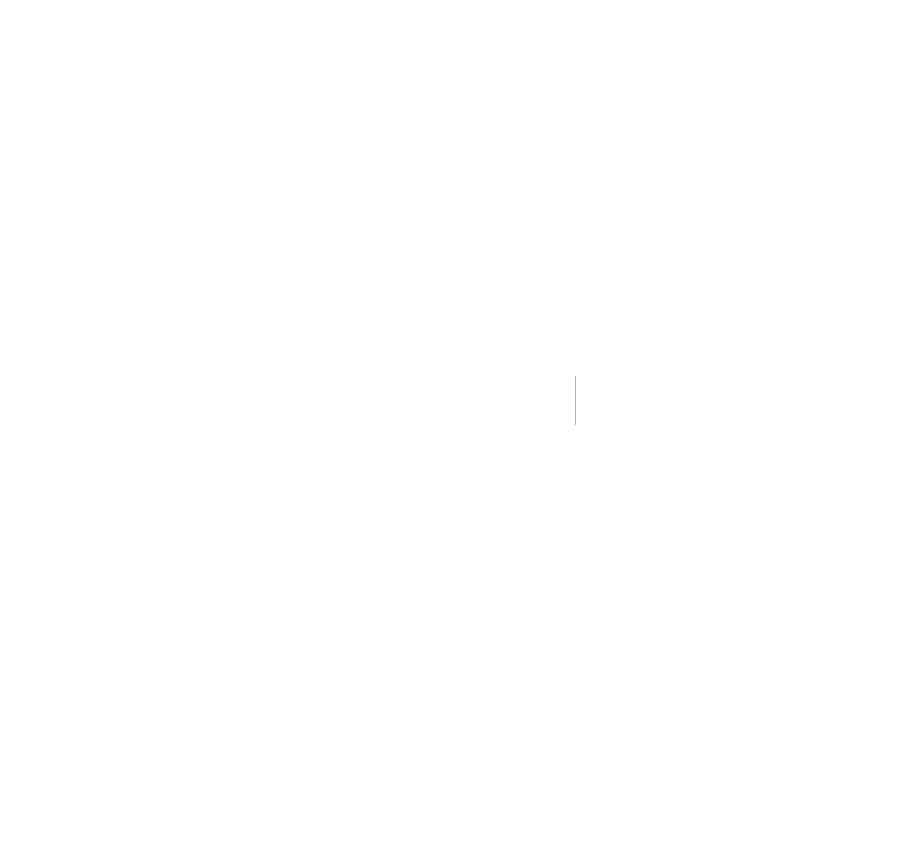
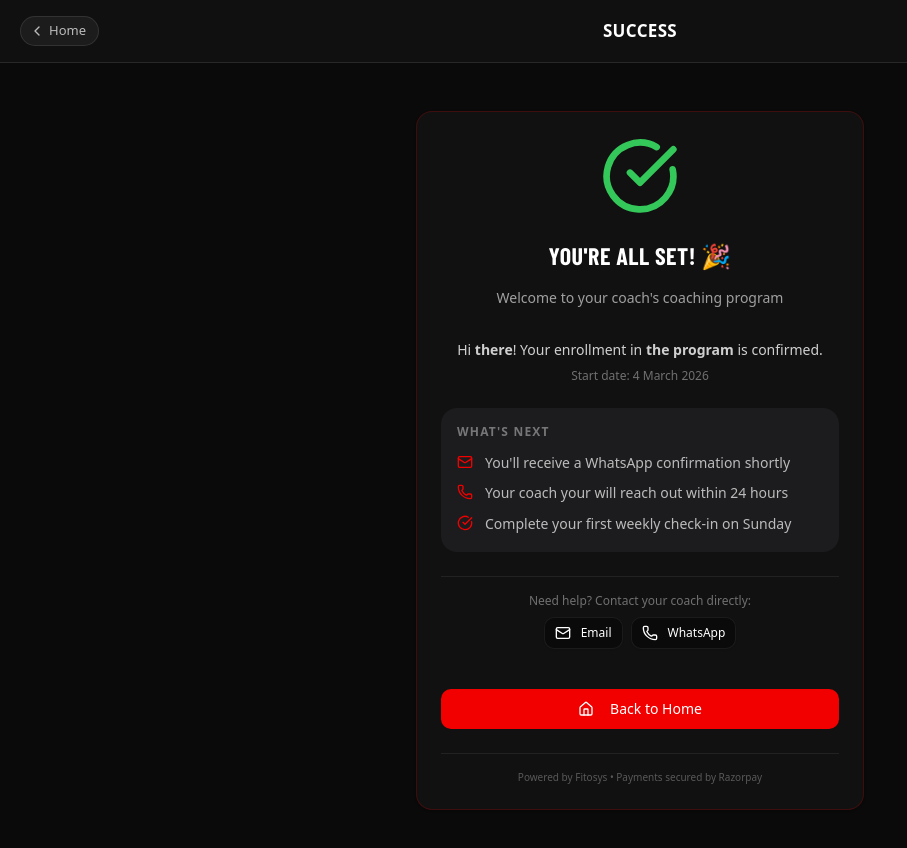
Before and after one commit to ashok-1986/fitosys, a Next.js app: page /success in a window 1280 px wide. Before the commit this address had no page. Shown: the top 848 px of the page, without its empty margins (0-907 px from the left). Before the commit the page ends 800 px from the top, so only its background shows below. Built offline with nearby package versions, Linux system fonts and the light colour scheme.

Commit message:
"Add-success-page-payment-confirmation

```diff
--- /dev/null
+++ b/app/success/page.tsx
@@ -0,0 +1,132 @@
+"use client";
+
+import { use, useEffect, useState } from "react";
+import { CheckCircle, Mail, Phone, Home } from "lucide-react";
+import { Card, CardContent, CardHeader } from "@/components/ui/card";
+import { Button } from "@/components/ui/button";
+import { NavBar } from "@/components/ui/navigation";
+
+export default function SuccessPage({ params }: { params: Promise<{ clientId?: string }> }) {
+  const resolvedParams = use(params);
+  const [clientName, setClientName] = useState("there");
+  const [coachName, setCoachName] = useState("your coach");
+  const [programName, setProgramName] = useState("the program");
+  const [startDate, setStartDate] = useState("");
+
+  useEffect(() => {
+    // In production, fetch enrollment details from API
+    // For now, use URL params or defaults
+    const urlParams = new URLSearchParams(typeof window !== "undefined" ? window.location.search : "");
+    const name = urlParams.get("name");
+    const coach = urlParams.get("coach");
+    const program = urlParams.get("program");
+    const start = urlParams.get("start");
+
+    if (name) setClientName(name);
+    if (coach) setCoachName(coach);
+    if (program) setProgramName(program);
+    if (start) setStartDate(start);
+    else setStartDate(new Date().toLocaleDateString("en-IN", { day: "numeric", month: "long", year: "numeric" }));
+  }, []);
+
+  return (
+    <div className="min-h-screen bg-[#0A0A0A] text-white font-sans overflow-y-auto pb-24">
+      <NavBar
+        title="Success"
+        back="Home"
+        backHref="/"
+      />
+
+      <div className="flex items-center justify-center px-4 py-12">
+        <Card className="max-w-md w-full border-brand/20">
+          <CardHeader className="text-center pb-2">
+            <div className="mx-auto mb-4">
+              <CheckCircle className="h-20 w-20 text-[#34C759] mx-auto" />
+            </div>
+            <h1 className="text-2xl font-bold font-barlow uppercase">
+              You&apos;re All Set! 🎉
+            </h1>
+            <p className="text-sm text-white/60 mt-2">
+              Welcome to {coachName}&apos;s coaching program
+            </p>
+          </CardHeader>
+
+          <CardContent className="space-y-6">
+            {/* Success Message */}
+            <div className="text-center space-y-2">
+              <p className="text-sm text-white/80">
+                Hi <span className="font-semibold">{clientName}</span>! Your enrollment in{" "}
+                <span className="font-semibold">{programName}</span> is confirmed.
+              </p>
+              <p className="text-xs text-white/40">
+                Start date: <span className="font-medium">{startDate}</span>
+              </p>
+            </div>
+
+            {/* What's Next */}
+            <div className="bg-[#1C1C1E] rounded-xl p-4 space-y-3">
+              <p className="text-xs font-bold uppercase tracking-widest text-white/40">
+                What&apos;s Next
+              </p>
+              <div className="space-y-2">
+                <NextStep
+                  icon={<Mail className="h-4 w-4" />}
+                  text="You'll receive a WhatsApp confirmation shortly"
+                />
+                <NextStep
+                  icon={<Phone className="h-4 w-4" />}
+                  text={`Your coach ${coachName.split(' ')[0]} will reach out within 24 hours`}
+                />
+                <NextStep
+                  icon={<CheckCircle className="h-4 w-4" />}
+                  text="Complete your first weekly check-in on Sunday"
+                />
+              </div>
+            </div>
+
+            {/* Contact Info */}
+            <div className="text-center space-y-2 pt-4 border-t">
+              <p className="text-xs text-white/40">
+                Need help? Contact your coach directly:
+              </p>
+              <div className="flex gap-2 justify-center">
+                <Button size="sm" variant="outline" className="text-xs">
+                  <Mail className="h-3 w-3 mr-1" />
+                  Email
+                </Button>
+                <Button size="sm" variant="outline" className="text-xs">
+                  <Phone className="h-3 w-3 mr-1" />
+                  WhatsApp
+                </Button>
+              </div>
+            </div>
+
+            {/* CTA */}
+            <div className="pt-4">
+              <Button className="w-full bg-brand hover:bg-brand/90" size="lg" asChild>
+                <a href="/">
+                  <Home className="h-4 w-4 mr-2" />
+                  Back to Home
+                </a>
+              </Button>
+            </div>
+
+            {/* Footer */}
+            <p className="text-[10px] text-white/30 text-center pt-4 border-t">
+              Powered by Fitosys • Payments secured by Razorpay
+            </p>
+          </CardContent>
+        </Card>
+      </div>
+    </div>
+  );
+}
+
+function NextStep({ icon, text }: { icon: React.ReactNode; text: string }) {
+  return (
+    <div className="flex items-start gap-3">
+      <div className="text-brand mt-0.5">{icon}</div>
+      <p className="text-sm text-white/70 leading-relaxed">{text}</p>
+    </div>
+  );
+}
```
Also changed, not shown: 1 other file (tests, documents, lock files or other folders).
